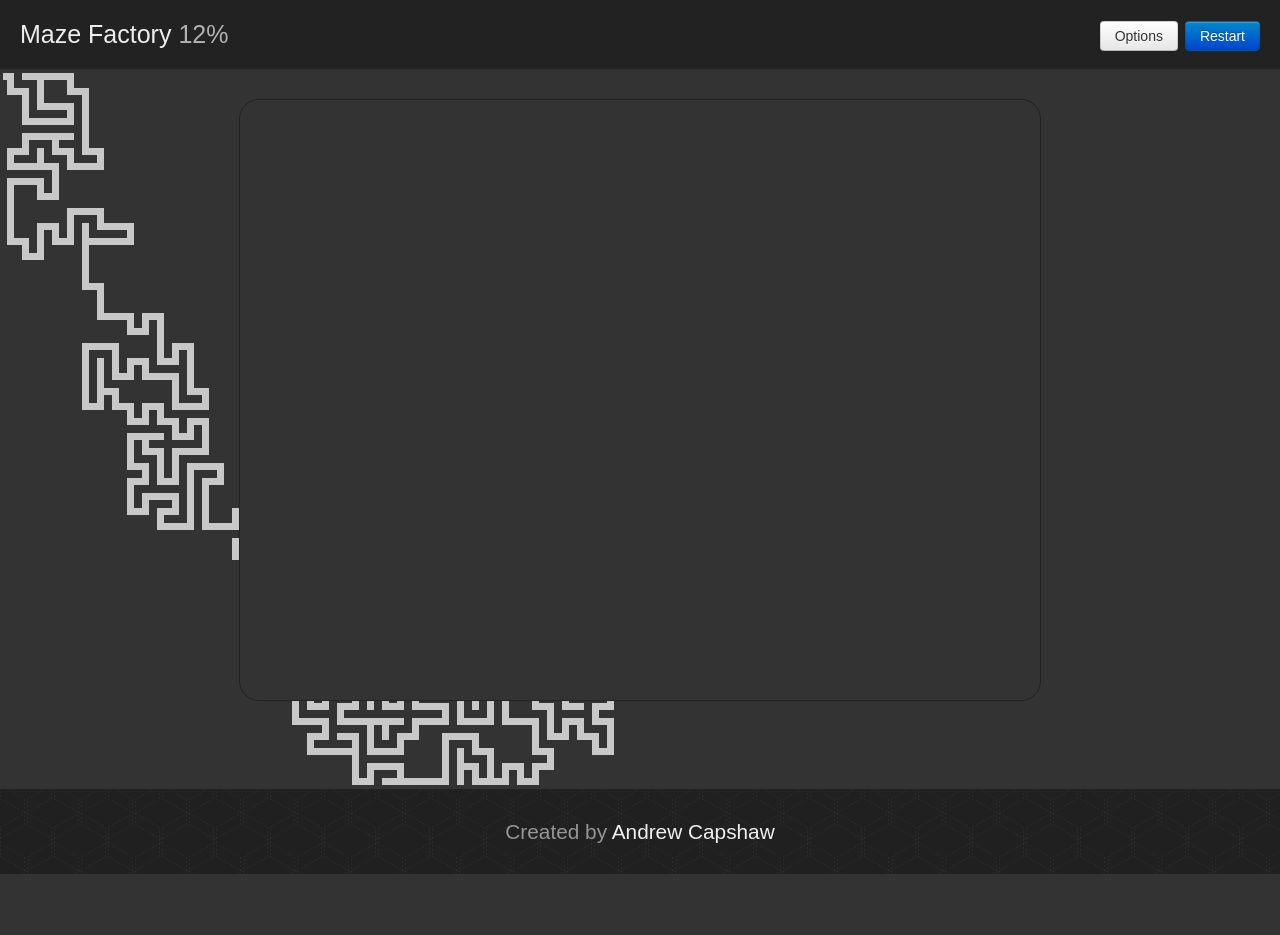
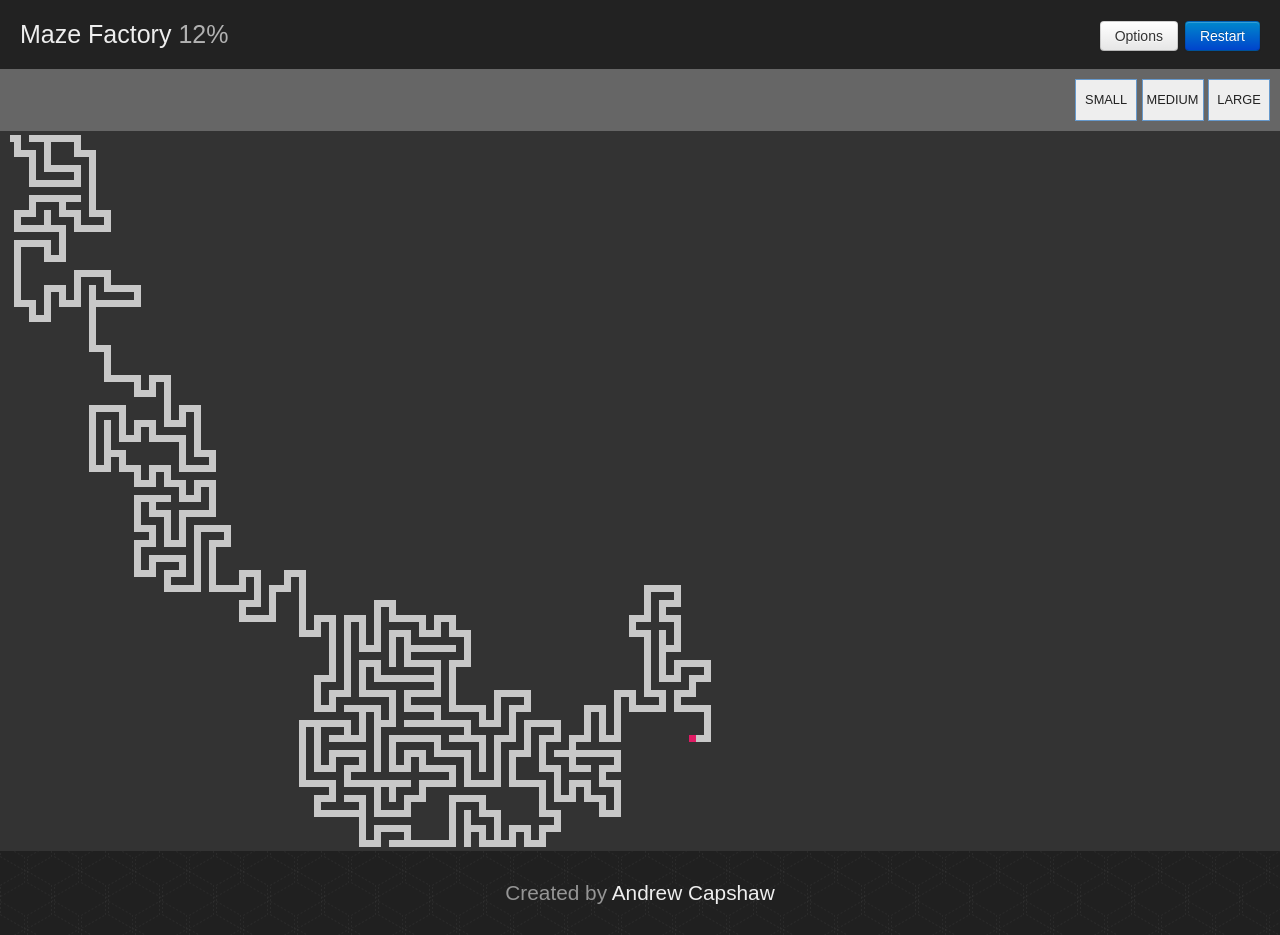
Before and after one commit to capshaw/maze-factory, a plain HTML site: page index.html in a window 1280 px wide. Both pictures are taken after a click on the link "Options". Before the commit the page ends 874 px from the top, so only its background shows below. Drawn offline with Linux system fonts and the light colour scheme; files that its build step writes are made by us from their sources.

Commit message:
Added three sizes of maze generation under options.

```diff
--- a/css/style.css
+++ b/css/style.css
@@ -15,7 +15,6 @@ body{
 #mazeContainer {
     background: #333;
     padding: 0px;
-    border-bottom: 1px solid #222;
 }
 
 #title{
@@ -38,13 +37,10 @@ body{
 }
 
 #options{
-    width: 800px;
-    height: 600px;
-    background: #333;
-    border-radius: 20px;
-    border: 1px solid #222;
-
-    display: none;
+    background: #666;
+    display:none;
+    padding:10px;
+    text-align: right;
 }
 
 a {
@@ -59,3 +55,21 @@ a {
 #bugs {
     display:none;
 }
+
+.panelButton {
+    display:inline-block;
+    line-height: 40px;
+    text-align: center;
+    text-transform: uppercase;
+    width:60px;
+    height: 40px;
+    border: 1px solid #69C;
+    background:#eee;
+    color:#222;
+    font-size: 0.8em
+}
+
+.panelButton:hover {
+    border: 1px solid #9CF;
+    background:#fff;
+}
--- a/index.html
+++ b/index.html
@@ -32,18 +32,26 @@
 		<span id='percent'></span>
 
 		<div class='floatRight'>
-			<a href='#' class='btn' id='optionsButton'>Options</a>
+			<a href='#' class='btn optionsButton'>Options</a>
 			<a href='#' class='btn btn-primary' id='resetButton'>Restart</a>
 		</div>
 	</div>
+	<div id='options'>
+		<a class='panelButton resizeButton' href='#small'>
+			Small
+		</a>
+		<a class='panelButton resizeButton' href='#medium'>
+			Medium
+		</a>
+		<a class='panelButton resizeButton' href='#large'>
+			Large
+		</a>
+	</div>
+
 	<div id='mazeContainer'>
 		<canvas id='mainCanvas' height="400px" width="1000px">
 			This app uses HTML5's canvas. Please use a compatible browser to view (chrome works well).
 		</canvas>
-	</div>
-
-	<div id='options'>
-		&nbsp;
 	</div>
 
 	<div id='createdBy'>
--- a/js/index.js
+++ b/js/index.js
@@ -1,3 +1,12 @@
+
+BLOCK_SIZE_SMALL = 12
+SQUARE_SIZE_SMALL = 6
+
+BLOCK_SIZE_MEDIUM = 20
+SQUARE_SIZE_MEDIUM = 10
+
+BLOCK_SIZE_LARGE = 40
+SQUARE_SIZE_LARGE = 20
 
 // (6,2)
 var BLOCK_SIZE = 15
@@ -11,7 +20,7 @@ var CANVAS_HEIGHT
 var remainingToVisit
 var seenLocations
 var orderedList
-// var context
+var context
 var lastNode
 
 var area
@@ -26,18 +35,30 @@ $(document).ready(function(){
 	$('#resetButton').bind('click', function(event){
 		event.preventDefault()
 		startDrawing()
-		return false
 	});
 
-	$('#optionsButton').bind('click', function(event){
+	$('.optionsButton').bind('click', function(event){
 		event.preventDefault()
-		$('#options').css({
-	        position:'absolute',
-	        left: ($(window).width() - $('#options').outerWidth())/2,
-	        top: ($(window).height() - $('#options').outerHeight())/2
-	    });
-	    $('#options').toggle()
+	    $('#options').slideToggle(250)
 	});
+
+	$('.resizeButton').click(function(event){
+		event.preventDefault()
+		if($(this).attr('href') == '#small'){
+			BLOCK_SIZE = BLOCK_SIZE_SMALL
+			SQUARE_SIZE = SQUARE_SIZE_SMALL
+		}
+		if($(this).attr('href') == '#medium'){
+			BLOCK_SIZE = BLOCK_SIZE_MEDIUM
+			SQUARE_SIZE = SQUARE_SIZE_MEDIUM
+		}
+		if($(this).attr('href') == '#large'){
+			BLOCK_SIZE = BLOCK_SIZE_LARGE
+			SQUARE_SIZE = SQUARE_SIZE_LARGE
+		}
+		BORDER_SIZE = (BLOCK_SIZE - SQUARE_SIZE)/2;
+		startDrawing()
+	})
 });
 
 
@@ -75,7 +96,7 @@ function Node (x, y) {
 
 function fixCanvasWidth(){
 	canvas = $('#mainCanvas')
-	htmlWidth = $(window).width()
+	htmlWidth = $(window).width()*0.99
 	htmlHeight = $(window).height() - $('#title').outerHeight();
 	document.getElementById('mainCanvas').width = htmlWidth - htmlWidth % BLOCK_SIZE
 	document.getElementById('mainCanvas').height = htmlHeight - htmlHeight % BLOCK_SIZE
```
